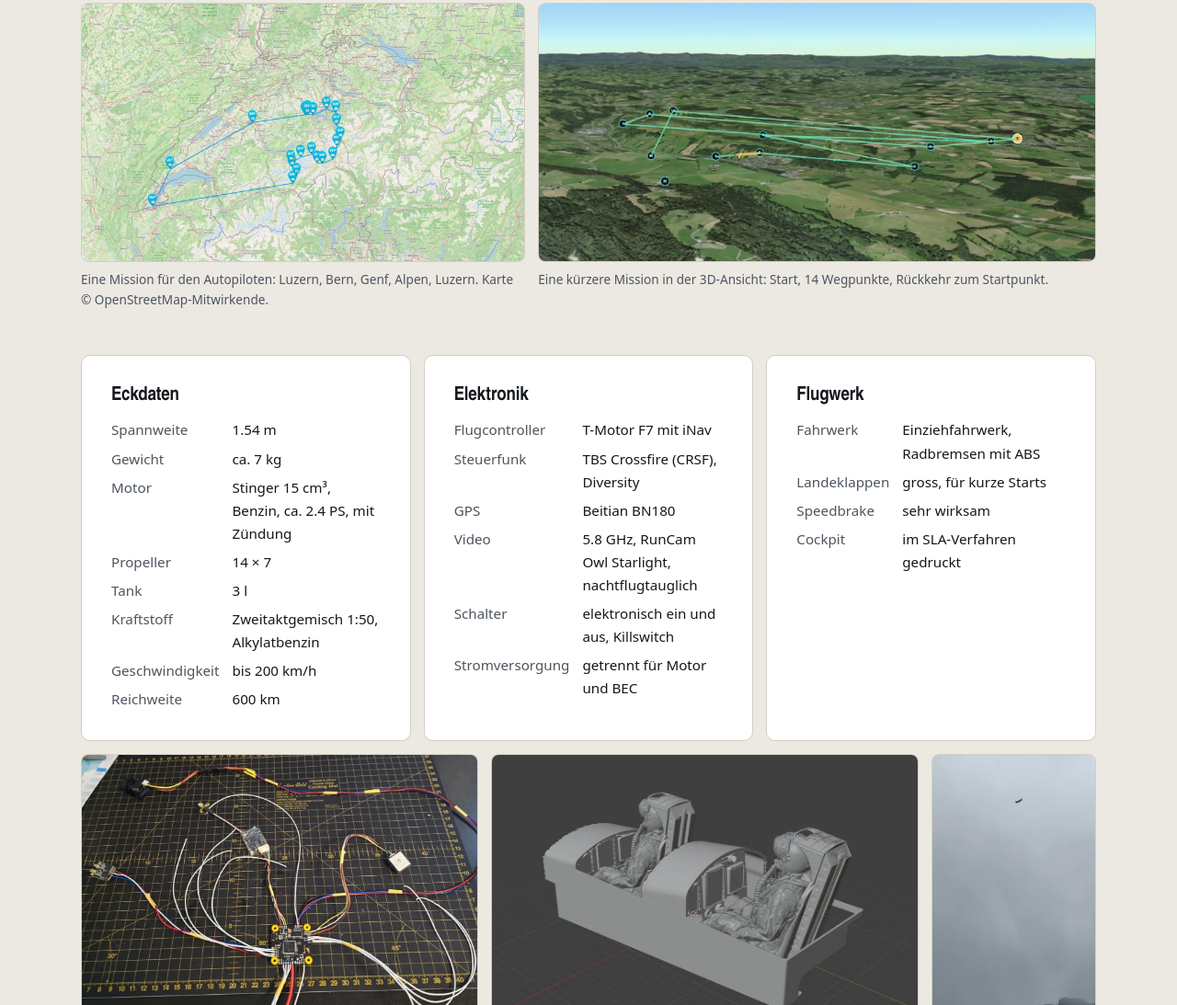
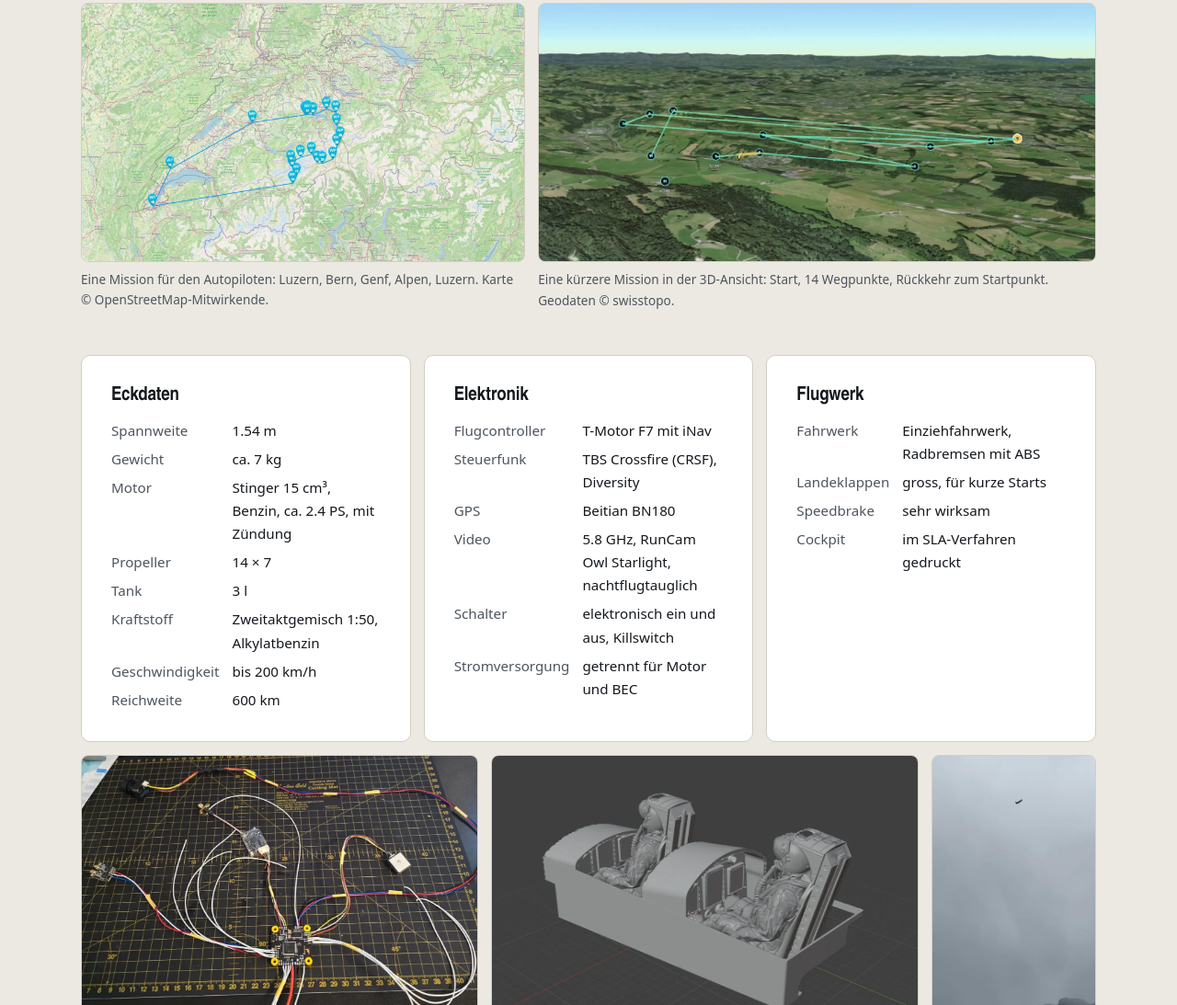
Before and after one commit to underpressure-dev/underpressure-dev.github.io, a plain HTML site: page fpv.html in a window 1280 px wide. Shown: the part 5001-6094 px from the top of the page at 92% size. Drawn offline with Linux system fonts and the light colour scheme.

Commit message:
Drohnen-Seite: Quellenvermerk für 3D-Kartendaten
Co-Authored-By: Claude Opus 5.5 <noreply@anthropic.com>

```diff
--- a/fpv.html
+++ b/fpv.html
@@ -65,7 +65,7 @@
 <figure class="photo reveal pc7-hero"><img src="/assets/img/pc7-flug.webp" width="350" height="350" alt="Die PC-7 in Schweizer Luftwaffen-Bemalung im Anflug, Fahrwerk ausgefahren" loading="lazy"><figcaption>Im Anflug, Fahrwerk ausgefahren.</figcaption></figure>
 </div>
 <div class="pc7-maps"><figure class="photo reveal pc7-route"><img src="/assets/img/pc7-route.webp" width="1600" height="930" alt="Schweizerkarte mit einer Wegpunktmission von Luzern über Bern und Genf, durch Wallis und Berner Oberland und über Uri zurück nach Luzern" loading="lazy"><figcaption>Eine Mission für den Autopiloten: Luzern, Bern, Genf, Alpen, Luzern. Karte © OpenStreetMap-Mitwirkende.</figcaption></figure>
-<figure class="photo reveal pc7-route"><img src="/assets/img/pc7-mission-3d.webp" width="1600" height="741" alt="3D-Ansicht einer Wegpunktmission über hügeliger Landschaft mit Start, Rückkehrpunkt und 14 Wegpunkten" loading="lazy"><figcaption>Eine kürzere Mission in der 3D-Ansicht: Start, 14 Wegpunkte, Rückkehr zum Startpunkt.</figcaption></figure></div>
+<figure class="photo reveal pc7-route"><img src="/assets/img/pc7-mission-3d.webp" width="1600" height="741" alt="3D-Ansicht einer Wegpunktmission über hügeliger Landschaft mit Start, Rückkehrpunkt und 14 Wegpunkten" loading="lazy"><figcaption>Eine kürzere Mission in der 3D-Ansicht: Start, 14 Wegpunkte, Rückkehr zum Startpunkt. Geodaten © swisstopo.</figcaption></figure></div>
 <div class="cards three pc7-specs"><div class="card reveal"><h3>Eckdaten</h3><dl class="specs"><dt>Spannweite</dt><dd>1.54 m</dd><dt>Gewicht</dt><dd>ca. 7 kg</dd><dt>Motor</dt><dd>Stinger 15 cm³, Benzin, ca. 2.4 PS, mit Zündung</dd><dt>Propeller</dt><dd>14 × 7</dd><dt>Tank</dt><dd>3 l</dd><dt>Kraftstoff</dt><dd>Zweitaktgemisch 1:50, Alkylatbenzin</dd><dt>Geschwindigkeit</dt><dd>bis 200 km/h</dd><dt>Reichweite</dt><dd>600 km</dd></dl></div><div class="card reveal"><h3>Elektronik</h3><dl class="specs"><dt>Flugcontroller</dt><dd>T-Motor F7 mit iNav</dd><dt>Steuerfunk</dt><dd>TBS Crossfire (CRSF), Diversity</dd><dt>GPS</dt><dd>Beitian BN180</dd><dt>Video</dt><dd>5.8 GHz, RunCam Owl Starlight, nachtflugtauglich</dd><dt>Schalter</dt><dd>elektronisch ein und aus, Killswitch</dd><dt>Stromversorgung</dt><dd>getrennt für Motor und BEC</dd></dl></div><div class="card reveal"><h3>Flugwerk</h3><dl class="specs"><dt>Fahrwerk</dt><dd>Einziehfahrwerk, Radbremsen mit ABS</dd><dt>Landeklappen</dt><dd>gross, für kurze Starts</dd><dt>Speedbrake</dt><dd>sehr wirksam</dd><dt>Cockpit</dt><dd>im SLA-Verfahren gedruckt</dd></dl></div></div>
 <div class="pc7-figs"><figure class="reveal"><img src="/assets/img/pc7-elektronik.webp" width="1200" height="895" alt="Flugcontroller in der Mitte einer Schneidematte, verkabelt mit Empfänger, Videosender, Kamera und GPS" loading="lazy"><figcaption>Die Bordelektronik vor dem Einbau, sauber verlötet.</figcaption></figure><figure class="reveal"><img src="/assets/img/pc7-cockpit.webp" width="1000" height="693" alt="3D-Modell des Cockpits mit zwei Pilotenfiguren in Schleudersitzen" loading="lazy"><figcaption>Cockpit mit beiden Piloten, 3D-Modell für den SLA-Druck.</figcaption></figure><figure class="reveal"><img src="/assets/img/pc7-wolken.webp" width="416" height="750" alt="Die PC-7 als kleine Silhouette unter einer grauen Wolkendecke über Bergen" loading="lazy"><figcaption>Unter tiefer Wolkendecke.</figcaption></figure></div>
 </div>
```
Also changed, not shown: en/fpv.html (+1 -1 lines).
